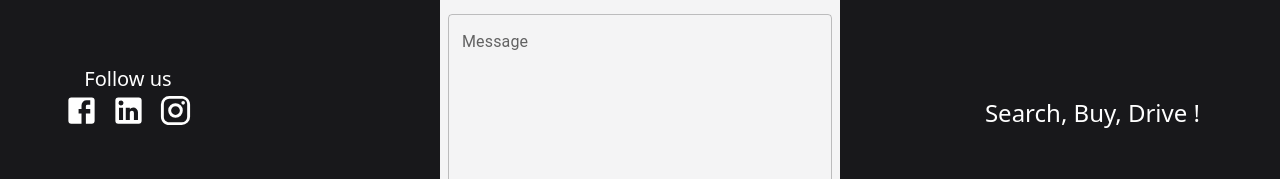
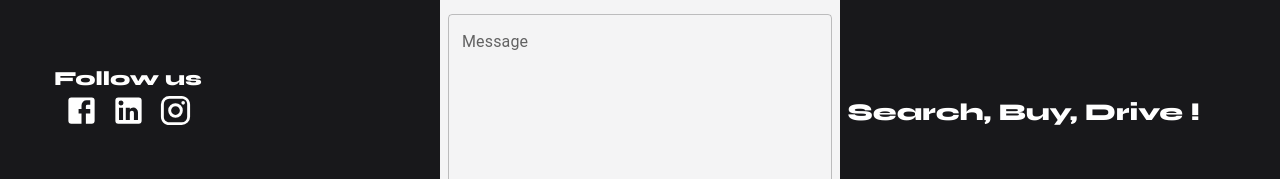
Before and after one commit to SONIC-CAR-HEI/sonic-car-frontend, a Next.js app: page / in a window 1280 px wide. Shown: the part 974-1153 px from the top of the page. Built offline with nearby package versions, Linux system fonts and the light colour scheme; no server answers.

Commit message:
chore: use car types from server api

```diff
--- a/src/page-components/home/ContactSection.tsx
+++ b/src/page-components/home/ContactSection.tsx
@@ -1,6 +1,9 @@
 import { Facebook, Instagram, LinkedIn } from '@mui/icons-material';
+import { Syne } from 'next/font/google';
 import { DashHorizon } from '@/src/assets/fonts/dash-horizon';
 import { ContactForm } from './ContactForm';
+
+const syneFont = Syne({ weight: '800', subsets: ['latin'] });
 
 export const ContactSection = () => {
   return (
@@ -13,7 +16,9 @@ export const ContactSection = () => {
       </h2>
       <div className="w-full flex items-center justify-between">
         <div className="text-white w-[16rem] flex flex-col items-center justify-center">
-          <span className="text-xl">Follow us</span>
+          <span className={'text-xl font-bold ' + syneFont.className}>
+            Follow us
+          </span>
           <div className="flex gap-3 items-center">
             <Facebook fontSize="large" />
             <LinkedIn fontSize="large" />
@@ -23,7 +28,12 @@ export const ContactSection = () => {
         <ContactForm />
         <div className="w-[16rem]">
           <div className="mr-20 relative">
-            <p className="absolute right-0 text-white whitespace-nowrap text-2xl">
+            <p
+              className={
+                'absolute right-0 font-bold text-white whitespace-nowrap text-2xl ' +
+                syneFont.className
+              }
+            >
               Search, Buy, Drive !
             </p>
           </div>
--- /dev/null
+++ b/src/page-components/home/search-section/CarTypeOptions.tsx
@@ -0,0 +1,21 @@
+import { apiProvider } from '@/src/provider/api-provider';
+import { MenuItem } from '@mui/material';
+import { useQuery } from 'react-query';
+
+export const CarTypeOptions = () => {
+  const { data } = useQuery({
+    queryKey: ['get-car-types'],
+    queryFn: () => apiProvider.carType.all(),
+  });
+
+  return (
+    <>
+      <MenuItem value="">None</MenuItem>
+      {data?.map((v) => (
+        <MenuItem value={v.id} key={v.id}>
+          {v.name}
+        </MenuItem>
+      ))}
+    </>
+  );
+};
--- a/src/page-components/home/search-section/SearchBar.tsx
+++ b/src/page-components/home/search-section/SearchBar.tsx
@@ -9,6 +9,7 @@ import {
   ThemeProvider,
 } from '@mui/material';
 import { SearchHookValue } from '@/src/hooks/useSearch';
+import { CarTypeOptions } from './CarTypeOptions';
 
 const darkTheme = createTheme({ palette: { mode: 'dark' } });
 
@@ -54,10 +55,10 @@ export const SearchBar = ({ hook }: Props) => {
             onChange={(v) => hook.handleMotorSelect(v.target.value as string)}
           >
             <MenuItem value="">None</MenuItem>
-            <MenuItem value={10}>Hybrid</MenuItem>
-            <MenuItem value={11}>Electric</MenuItem>
-            <MenuItem value={12}>Diesel</MenuItem>
-            <MenuItem value={13}>Essence</MenuItem>
+            <MenuItem value="HYBRID">Hybrid</MenuItem>
+            <MenuItem value="DIESEL">Diesel</MenuItem>
+            <MenuItem value="ELECTRIC">Electron</MenuItem>
+            <MenuItem value="GASOLINE">Gasoline</MenuItem>
           </Select>
         </FormControl>
 
@@ -68,11 +69,7 @@ export const SearchBar = ({ hook }: Props) => {
             labelId="select-type"
             onChange={(v) => hook.handleTypeSelect(v.target.value as string)}
           >
-            <MenuItem value="">None</MenuItem>
-            <MenuItem value={10}>Suv</MenuItem>
-            <MenuItem value={11}>4x4</MenuItem>
-            <MenuItem value={12}>Bus</MenuItem>
-            <MenuItem value={13}>Truck</MenuItem>
+            <CarTypeOptions />
           </Select>
         </FormControl>
       </ThemeProvider>
```
